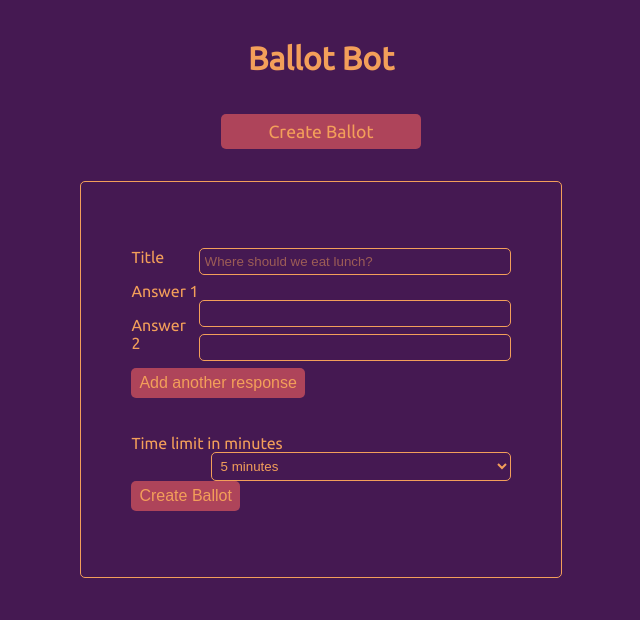
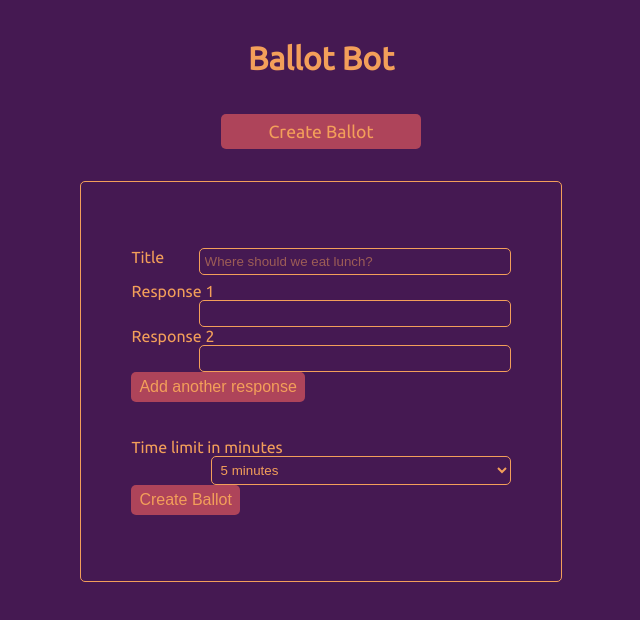
Before and after one commit to richwblake/ballotbot-frontend, a React (Vite) app: page /new in a window 1280 px wide. Shown: the top 620 px of the page, without its empty margins (319-959 px from the left). Built offline with nearby package versions, Linux system fonts and the light colour scheme.

Commit message:
Changes answer to response in new ballot component

```diff
--- a/src/routes/new.jsx
+++ b/src/routes/new.jsx
@@ -45,7 +45,7 @@ export default function NewBallot() {
             const tf =
             (<p key={i}>
                 <label>
-                    <span>Answer {i + 1}</span>
+                    <span>Response {i + 1}</span>
                     <input
                         type='text'
                         className='new-ballot-inp'
```
